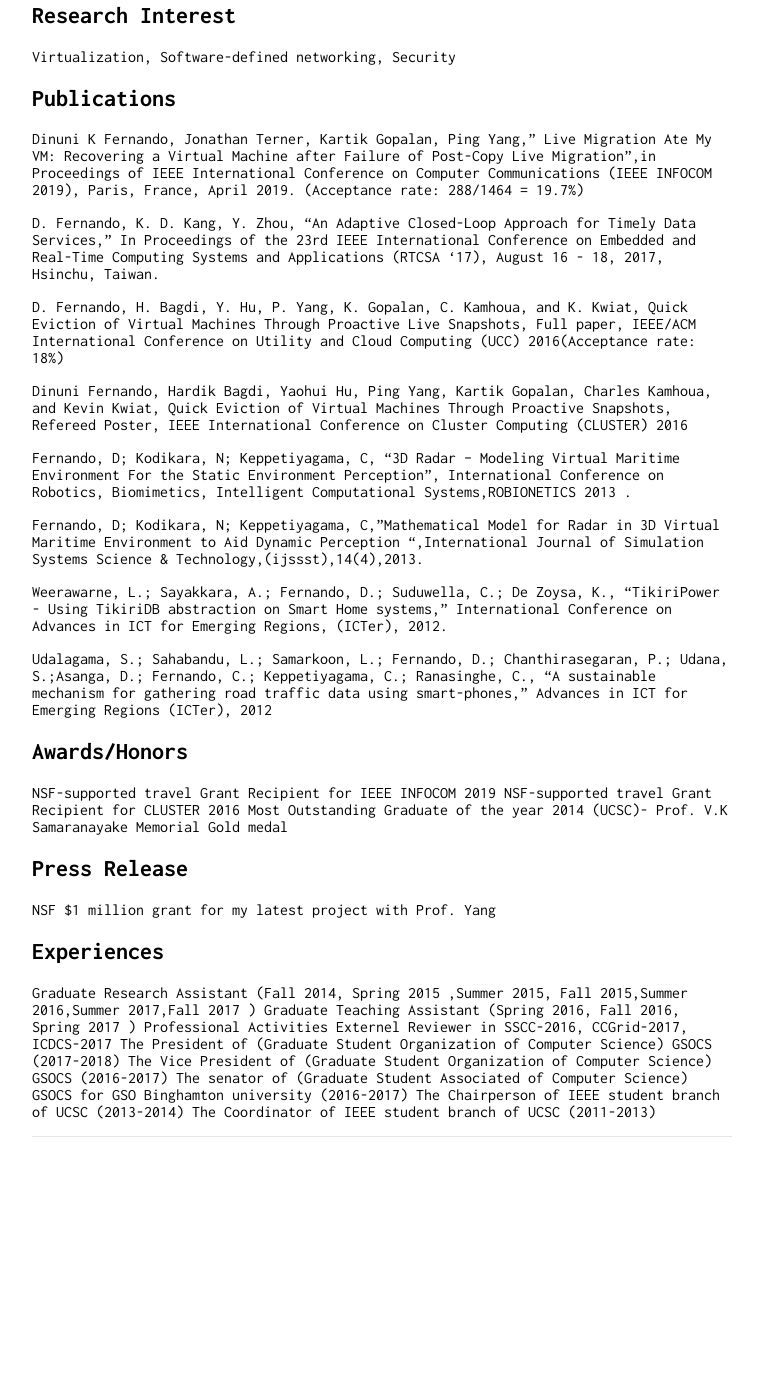
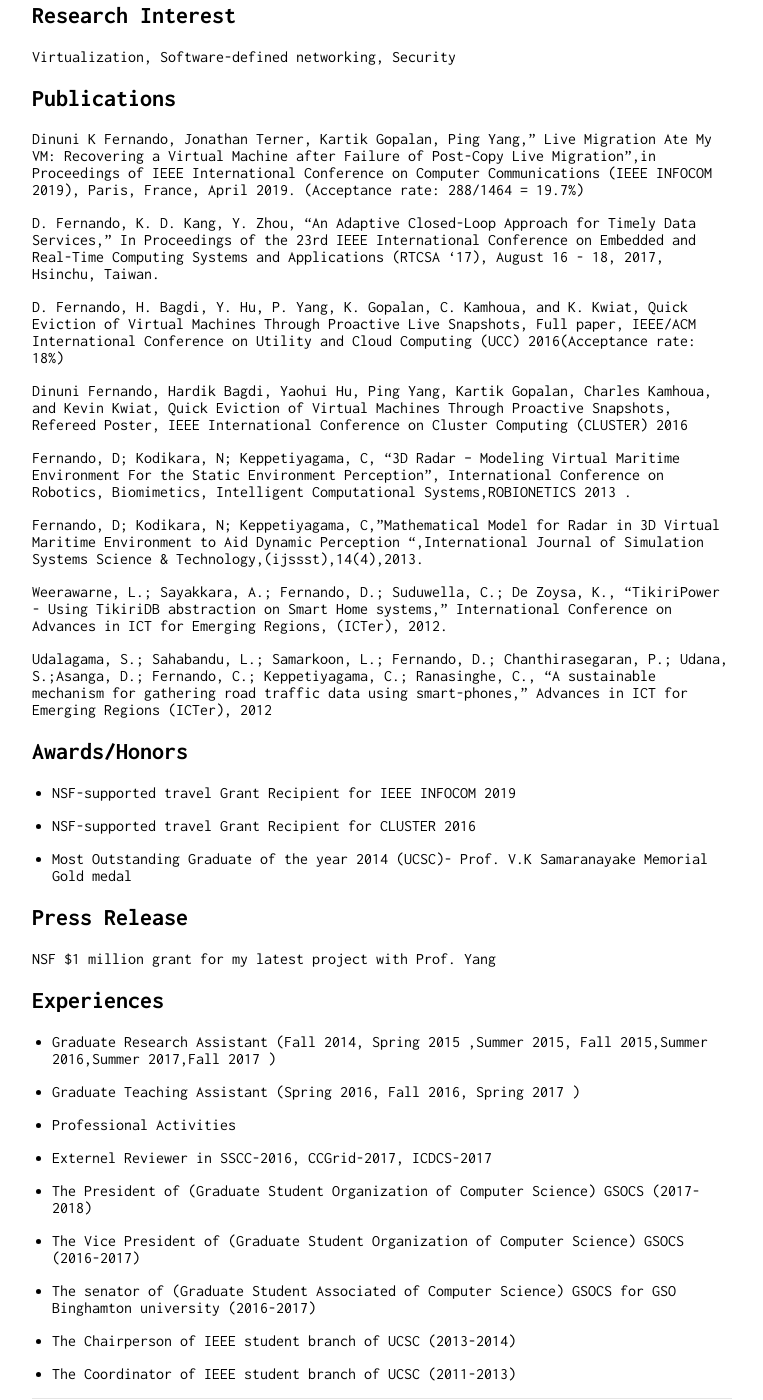
Before and after one commit to dinuni/dinuni.github.io, a Jekyll site: the page built from index.md, in a window 1280 px wide and 1400 px high, scrolled down 312 px. Shown: the whole window, without its empty margins (258-1021 px from the left). Built offline with Jekyll 4.4.1, drawn with Linux system fonts in a browser that asks for light colours; our own code applies the rules of GitHub Pages for plain Markdown files; before the commit the page ends 1450 px from its top, so only the background shows below that.

Commit message:
adding content

```diff
--- a/index.md
+++ b/index.md
@@ -29,24 +29,34 @@ Weerawarne, L.; Sayakkara, A.; Fernando, D.; Suduwella, C.; De Zoysa, K., "Tikir
 Udalagama, S.; Sahabandu, L.; Samarkoon, L.; Fernando, D.; Chanthirasegaran, P.; Udana, S.;Asanga, D.; Fernando, C.; Keppetiyagama, C.; Ranasinghe, C., "A sustainable mechanism for gathering road traffic data using smart-phones," Advances in ICT for Emerging Regions (ICTer), 2012
 
 ## Awards/Honors
-NSF-supported travel Grant Recipient for IEEE INFOCOM 2019
-NSF-supported travel Grant Recipient for CLUSTER 2016
-Most Outstanding Graduate of the year 2014 (UCSC)- Prof. V.K Samaranayake Memorial Gold medal
++ NSF-supported travel Grant Recipient for IEEE INFOCOM 2019
+
++ NSF-supported travel Grant Recipient for CLUSTER 2016
+
++ Most Outstanding Graduate of the year 2014 (UCSC)- Prof. V.K Samaranayake Memorial Gold medal
 
 
 ## Press Release
 NSF $1 million grant for my latest project with Prof. Yang
 
 ## Experiences
-Graduate Research Assistant (Fall 2014, Spring 2015 ,Summer 2015, Fall 2015,Summer 2016,Summer 2017,Fall 2017 )
-Graduate Teaching Assistant (Spring 2016, Fall 2016, Spring 2017 )
-Professional Activities
-Externel Reviewer in SSCC-2016, CCGrid-2017, ICDCS-2017
-The President of (Graduate Student Organization of Computer Science) GSOCS (2017-2018)
-The Vice President of (Graduate Student Organization of Computer Science) GSOCS (2016-2017)
-The senator of (Graduate Student Associated of Computer Science) GSOCS for GSO Binghamton university (2016-2017)
-The Chairperson of IEEE student branch of UCSC (2013-2014)
-The Coordinator of IEEE student branch of UCSC (2011-2013)
++ Graduate Research Assistant (Fall 2014, Spring 2015 ,Summer 2015, Fall 2015,Summer 2016,Summer 2017,Fall 2017 )
+
++ Graduate Teaching Assistant (Spring 2016, Fall 2016, Spring 2017 )
+
++ Professional Activities
+
++ Externel Reviewer in SSCC-2016, CCGrid-2017, ICDCS-2017
+
++ The President of (Graduate Student Organization of Computer Science) GSOCS (2017-2018)
+
++ The Vice President of (Graduate Student Organization of Computer Science) GSOCS (2016-2017)
+
++ The senator of (Graduate Student Associated of Computer Science) GSOCS for GSO Binghamton university (2016-2017)
+
++ The Chairperson of IEEE student branch of UCSC (2013-2014)
+
++ The Coordinator of IEEE student branch of UCSC (2011-2013)
 
 
 
```
